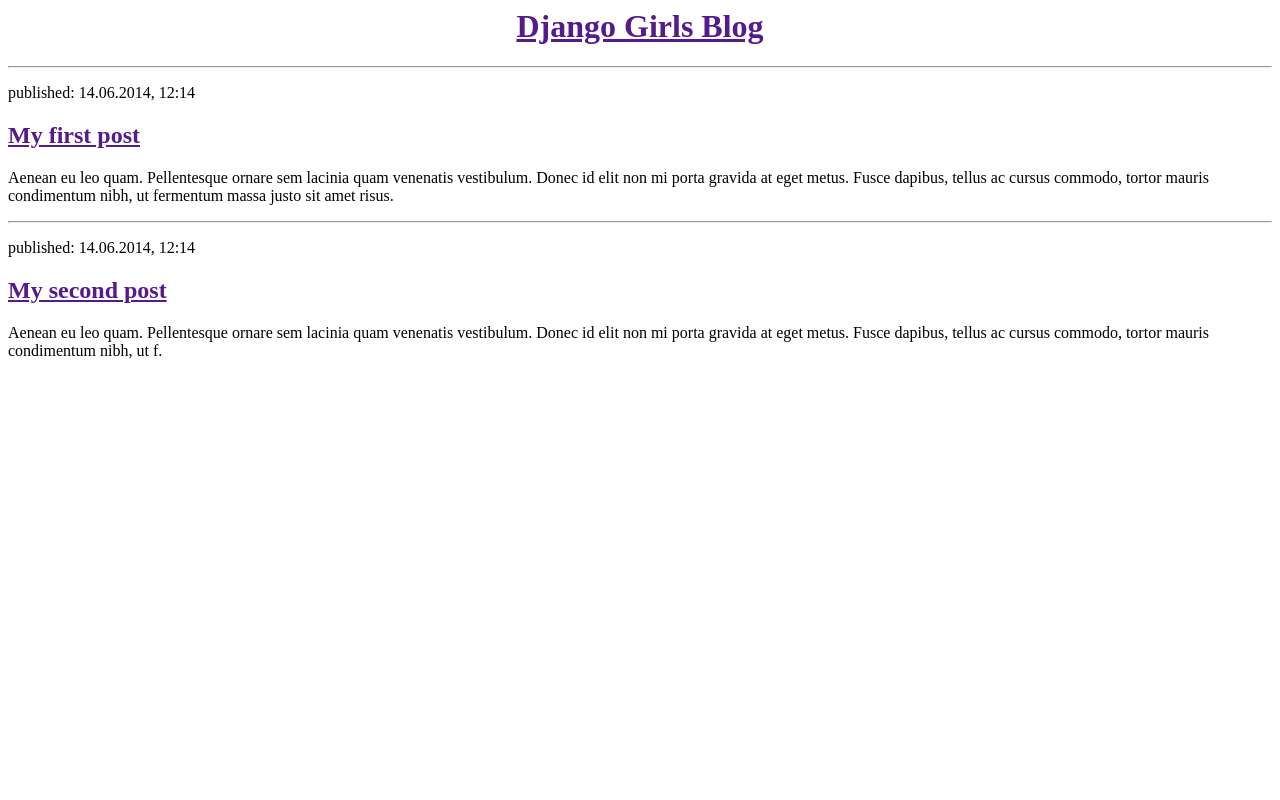
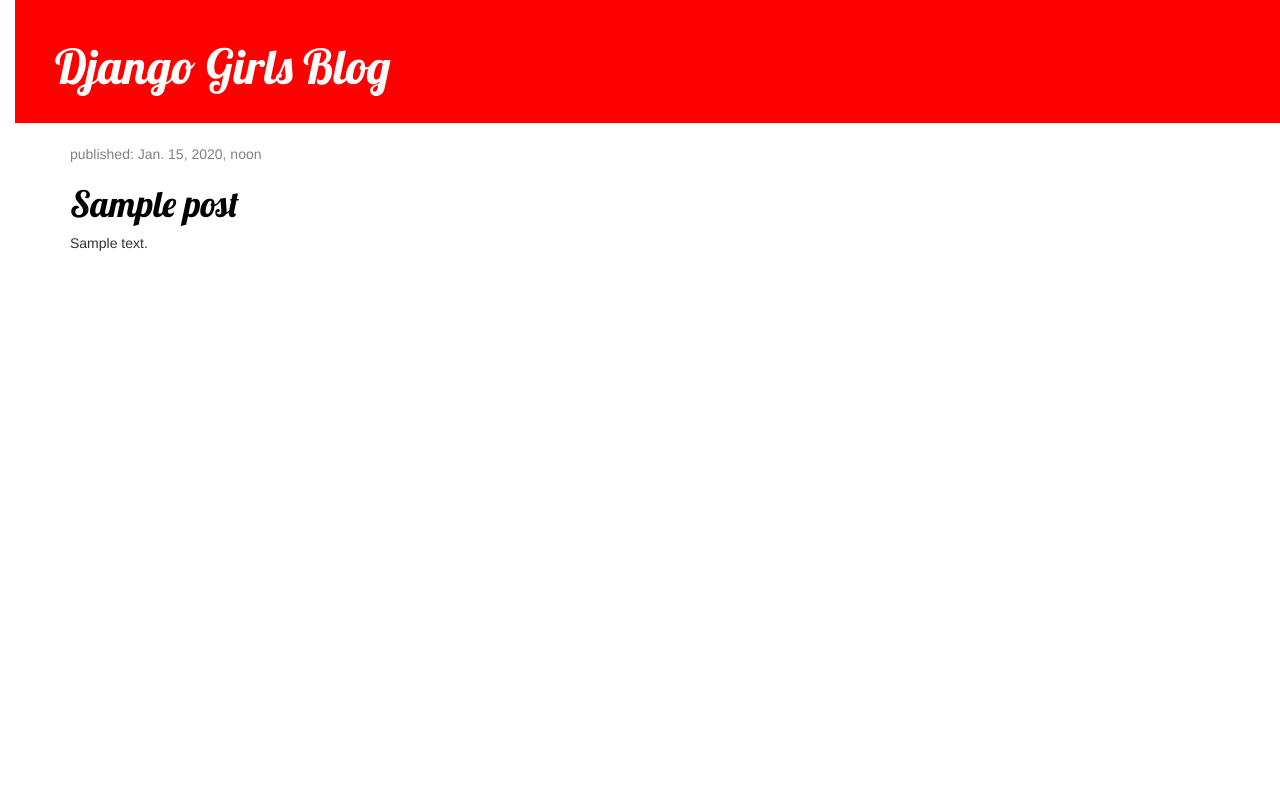
Before and after one commit to yaelih/my-first-blog, a Django app: template blog/templates/blog/post_list.html in a window 1280 px wide. Run offline with Django 3.2, Linux system fonts and the light colour scheme; the template is opened without the code that fills it: values that come from a table or form of the project are taken from there, others are empty; tables that the repository leaves empty hold one stand-in row (values such as "Sample post"); some libraries are stand-ins or nearby versions.

Commit message:
more changes of HTML and CSS to the site

```diff
--- /dev/null
+++ b/blog/static/css/blog.css
@@ -0,0 +1,65 @@
+h1 a {
+    color: #FCA205;
+    font-family: 'Lobster';
+}
+
+body {
+    padding-left: 15px;
+}
+
+.page-header {
+    background-color: #ff0000;
+    margin-top: 0;
+    padding: 20px 20px 20px 40px;
+
+ 	opacity: 1;
+ 	transition: opacity .75s ease-in-out;
+   	-moz-transition: opacity .75s ease-in-out;
+   	-webkit-transition: opacity .75s ease-in-out;
+   	}
+
+.page-header:hover {
+   	opacity: 0.5;
+   	}
+
+
+.page-header h1, .page-header h1 a, .page-header h1 a:visited, .page-header h1 a:active {
+    color: #ffffff;
+    font-size: 36pt;
+    text-decoration: none;
+}
+
+.content {
+    margin-left: 40px;
+}
+
+h1, h2, h3, h4 {
+    font-family: 'Lobster', cursive;
+}
+
+.date {
+    color: #828282;
+}
+
+.save {
+    float: right;
+}
+
+.post-form textarea, .post-form input {
+    width: 100%;
+}
+
+.top-menu, .top-menu:hover, .top-menu:visited {
+    color: #ffffff;
+    float: right;
+    font-size: 26pt;
+    margin-right: 20px;
+}
+
+.post {
+    margin-bottom: 70px;
+}
+
+.post h1 a, .post h1 a:visited {
+    color: #000000;
+}
--- a/blog/templates/blog/post_list.html
+++ b/blog/templates/blog/post_list.html
@@ -1,22 +1,30 @@
+{% load staticfiles %}
 <html>
     <head>
         <title>Django Girls blog</title>
+        <link rel="stylesheet" href="//maxcdn.bootstrapcdn.com/bootstrap/3.2.0/css/bootstrap.min.css">
+		<link rel="stylesheet" href="//maxcdn.bootstrapcdn.com/bootstrap/3.2.0/css/bootstrap-theme.min.css">
+		<link href="http://fonts.googleapis.com/css?family=Lobster&subset=latin,latin-ext" rel="stylesheet" type="text/css">
+		<link rel="stylesheet" href="{% static 'css/blog.css' %}">
     </head>
     <body>
-        <div>
-            <h1><center><a href="">Django Girls Blog</a></h1></center>
+        <div class="page-header">
+            <h1><a href="">Django Girls Blog</a></h1>
         </div>
-        <hr>
-        <div>
-            <p>published: 14.06.2014, 12:14</p>
-            <h2><a href="">My first post</a></h2>
-            <p>Aenean eu leo quam. Pellentesque ornare sem lacinia quam venenatis vestibulum. Donec id elit non mi porta gravida at eget metus. Fusce dapibus, tellus ac cursus commodo, tortor mauris condimentum nibh, ut fermentum massa justo sit amet risus.</p>
-        </div>
-        <hr>
-        <div>
-            <p>published: 14.06.2014, 12:14</p>
-            <h2><a href="">My second post</a></h2>
-            <p>Aenean eu leo quam. Pellentesque ornare sem lacinia quam venenatis vestibulum. Donec id elit non mi porta gravida at eget metus. Fusce dapibus, tellus ac cursus commodo, tortor mauris condimentum nibh, ut f.</p>
-        </div>
+		<div class="content container">
+	    <div class="row">
+	        <div class="col-md-8">
+	            {% for post in posts %}
+	                <div class="post">
+	                    <div class="date">
+	                        <p>published: {{ post.published_date }}</p>
+	                    </div>
+	                    <h1><a href="">{{ post.title }}</a></h1>
+	                    <p>{{ post.text|linebreaks }}</p>
+	                </div>
+	            {% endfor %}
+	        </div>
+	    </div>
+</div>
     </body>
 </html>
--- a/blog/views.py
+++ b/blog/views.py
@@ -1,5 +1,8 @@
 from django.shortcuts import render
+from django.utils import timezone
+from .models import Post
 
 # Create your views here.
 def post_list(request):
-	return render(request, 'blog/post_list.html', {})
+	posts = Post.objects.filter(published_date__lte=timezone.now()).order_by('-published_date')
+	return render(request, 'blog/post_list.html', {'posts': posts})
```
Also changed, not shown: blog/templates/blog/base.html (added, +23 -0 lines).
